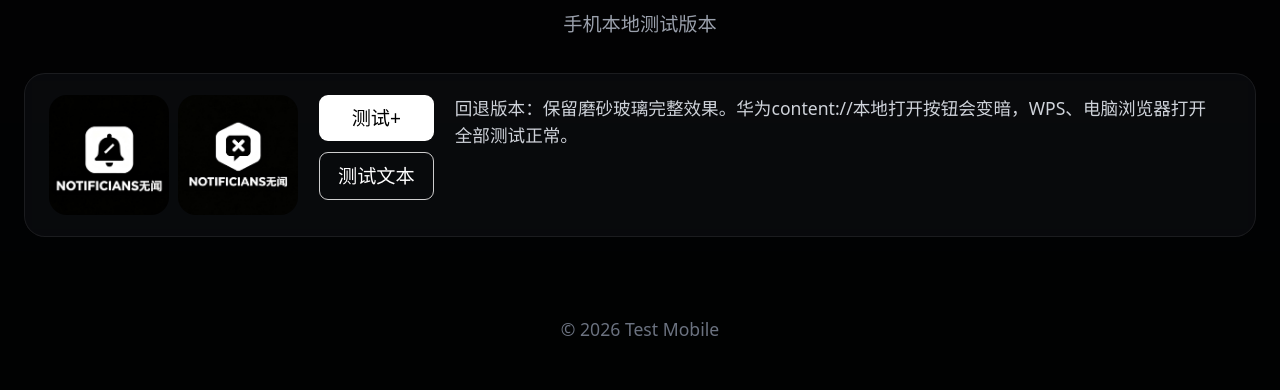
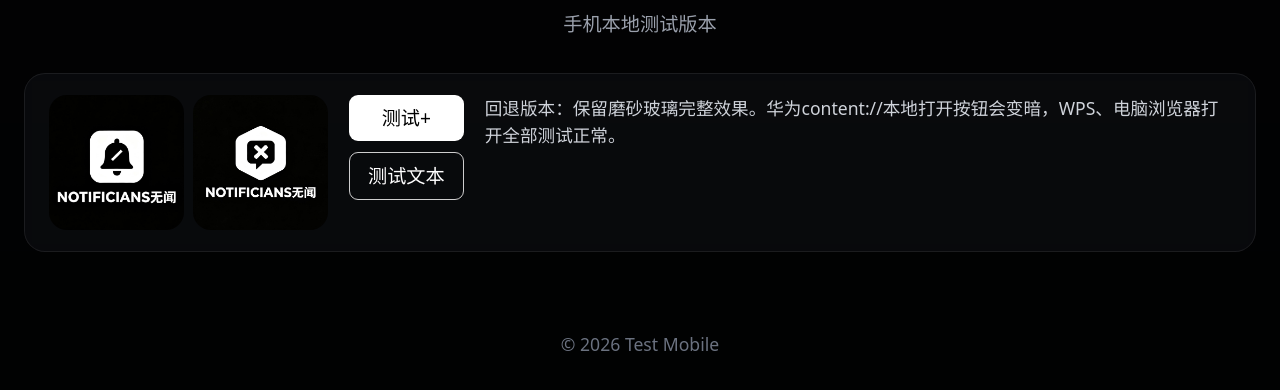
Before and after one commit to lightboxofficial/Lightboxofficial.github.io, a plain HTML site: page index.html in a window 1280 px wide. Shown: the part 122-512 px from the top of the page. Drawn offline with Linux system fonts and the light colour scheme.

Commit message:
test 26082903

```diff
--- a/index.html
+++ b/index.html
@@ -87,8 +87,8 @@
 
         /* 头像放大 */
         .avatar-item {
-            width: 120px;
-            height: 120px;
+            width: 135px;
+            height: 135px;
             border-radius: 18px;
             overflow: hidden;
             background-color: #111111;
```
